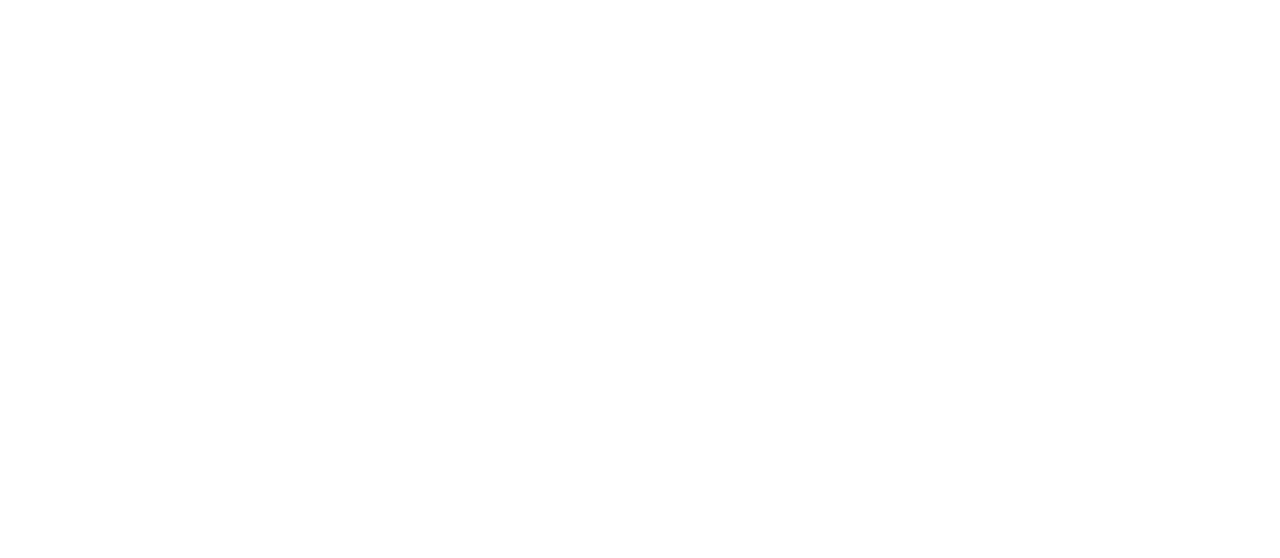
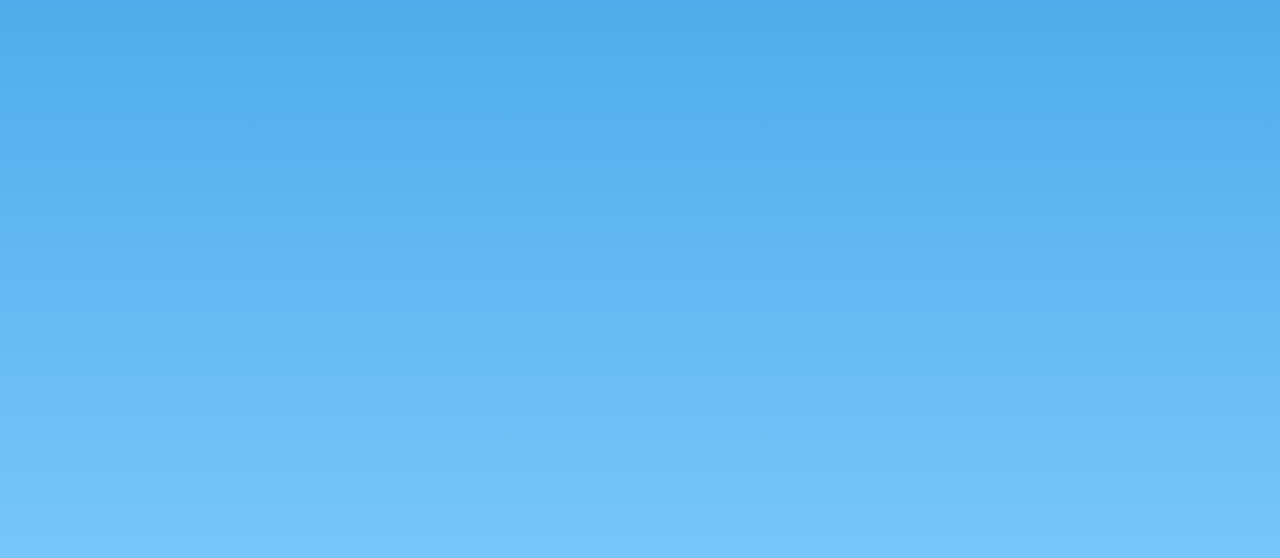
Before and after one commit to Nick-Sachau/capstone, a React (Create React App) app: page / in a window 1280 px wide. Shown: the part 108-666 px from the top of the page. Built offline with nearby package versions, Linux system fonts and the light colour scheme.

Commit message:
added base styles

```diff
--- a/src/css/min/style.min.css
+++ b/src/css/min/style.min.css
@@ -1 +1 @@
-/* No CSS */
+*,*::after,*::before{margin:0;padding:0;-webkit-box-sizing:border-box;box-sizing:border-box}.container{min-height:100vh;background-image:-webkit-gradient(linear, left top, left bottom, from(rgba(15,140,223,0.76)), to(rgba(88,188,255,0.76)));background-image:linear-gradient(to bottom, rgba(15,140,223,0.76), rgba(88,188,255,0.76))}
--- a/src/css/style.css
+++ b/src/css/style.css
@@ -1 +1,12 @@
-/* No CSS */
+*, *::after, *::before {
+  margin: 0;
+  padding: 0;
+  -webkit-box-sizing: border-box;
+          box-sizing: border-box;
+}
+
+.container {
+  min-height: 100vh;
+  background-image: -webkit-gradient(linear, left top, left bottom, from(rgba(15, 140, 223, 0.76)), to(rgba(88, 188, 255, 0.76)));
+  background-image: linear-gradient(to bottom, rgba(15, 140, 223, 0.76), rgba(88, 188, 255, 0.76));
+}
--- a/src/style.scss
+++ b/src/style.scss
@@ -0,0 +1,10 @@
+*, *::after, *::before {
+    margin: 0;
+    padding: 0;
+    box-sizing: border-box;
+}
+
+.container {
+    min-height: 100vh;
+    background-image: linear-gradient(to bottom, rgba(15, 140, 223, 0.76), rgba(88, 188, 255, 0.76));
+}
```
